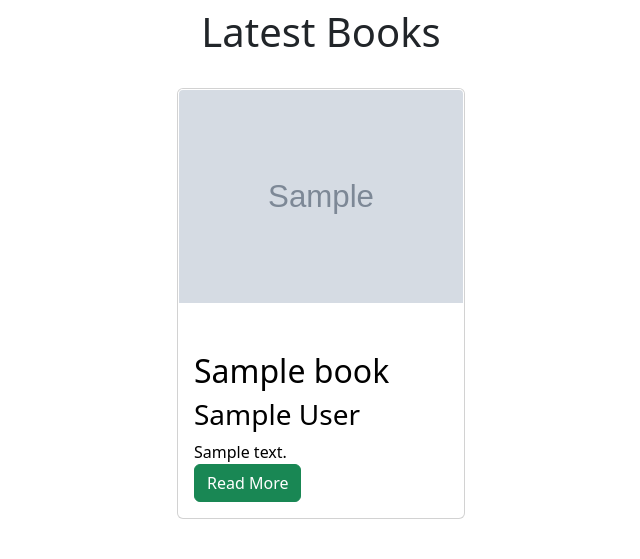
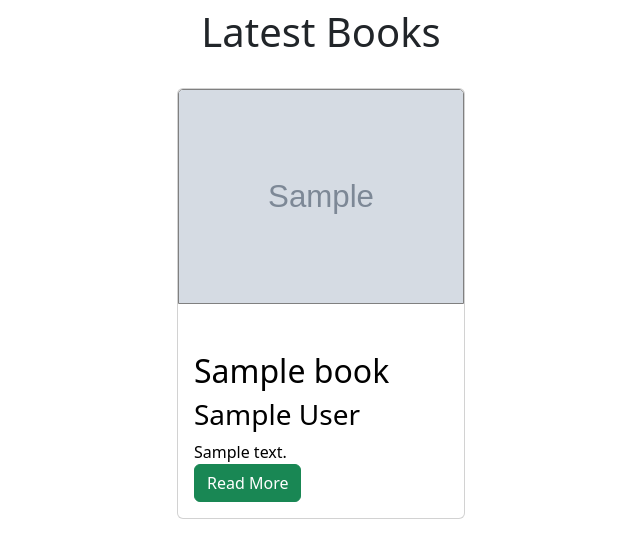
Before and after one commit to hiboibrahim/thebookbooth1, a Django app: page /books/books/ in a window 1280 px wide. Shown: the part 126-685 px from the top of the page, without its empty margins (319-959 px from the left). Run offline with Django 3.2, Linux system fonts and the light colour scheme; a user stored in the database is signed in; tables that the repository leaves empty hold one stand-in row (values such as "Sample post"); grey boxes marked "Sample" are stand-in pictures; parts of the project's set-up code (start-up, migrations or seed data) failed here and were passed over; some libraries are stand-ins or nearby versions; some web fonts are replaced.

```diff
--- a/static/css/base.css
+++ b/static/css/base.css
@@ -74,7 +74,7 @@ ul .nav-link {
 
 .card img {
     background: white;
-    border: 1px solid white;
+    border: 1px solid grey;
     color: rgba(250, 250, 250, 0.8);
     margin-bottom: 2rem;
 }
```
Also changed, not shown: README.md.
